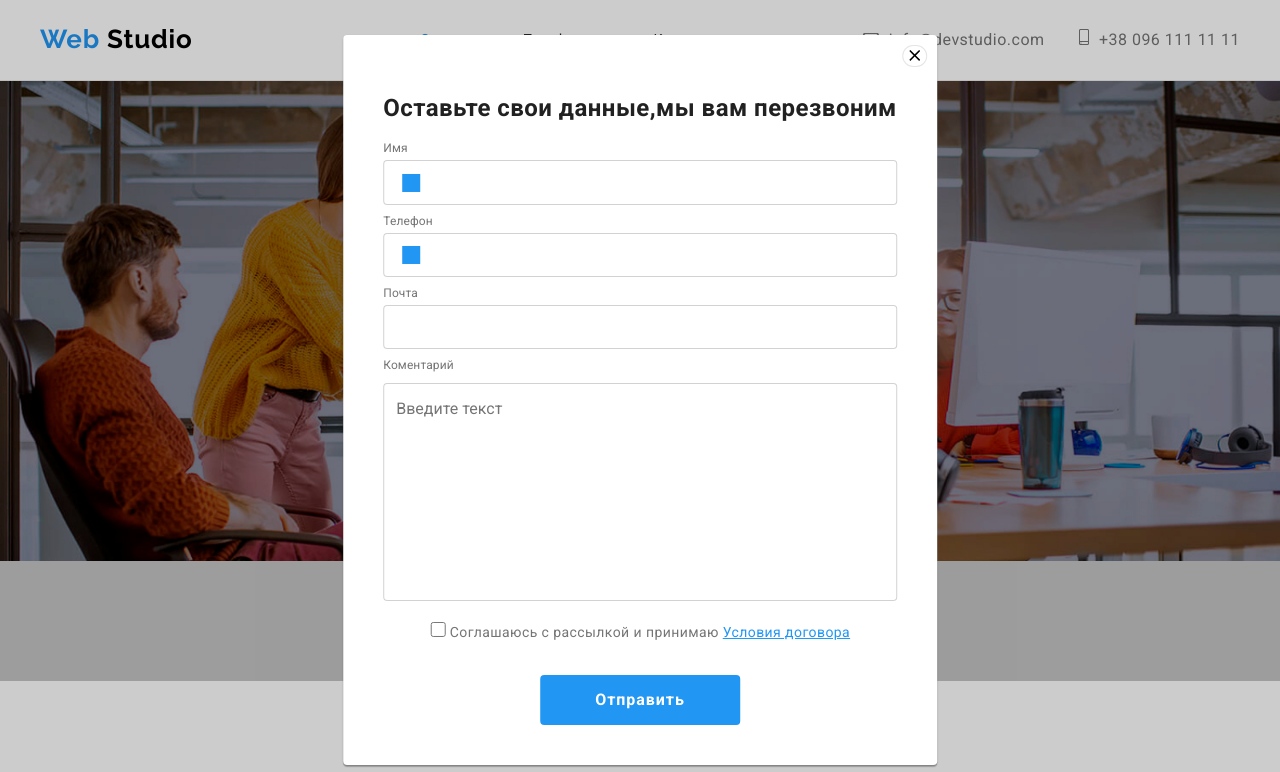
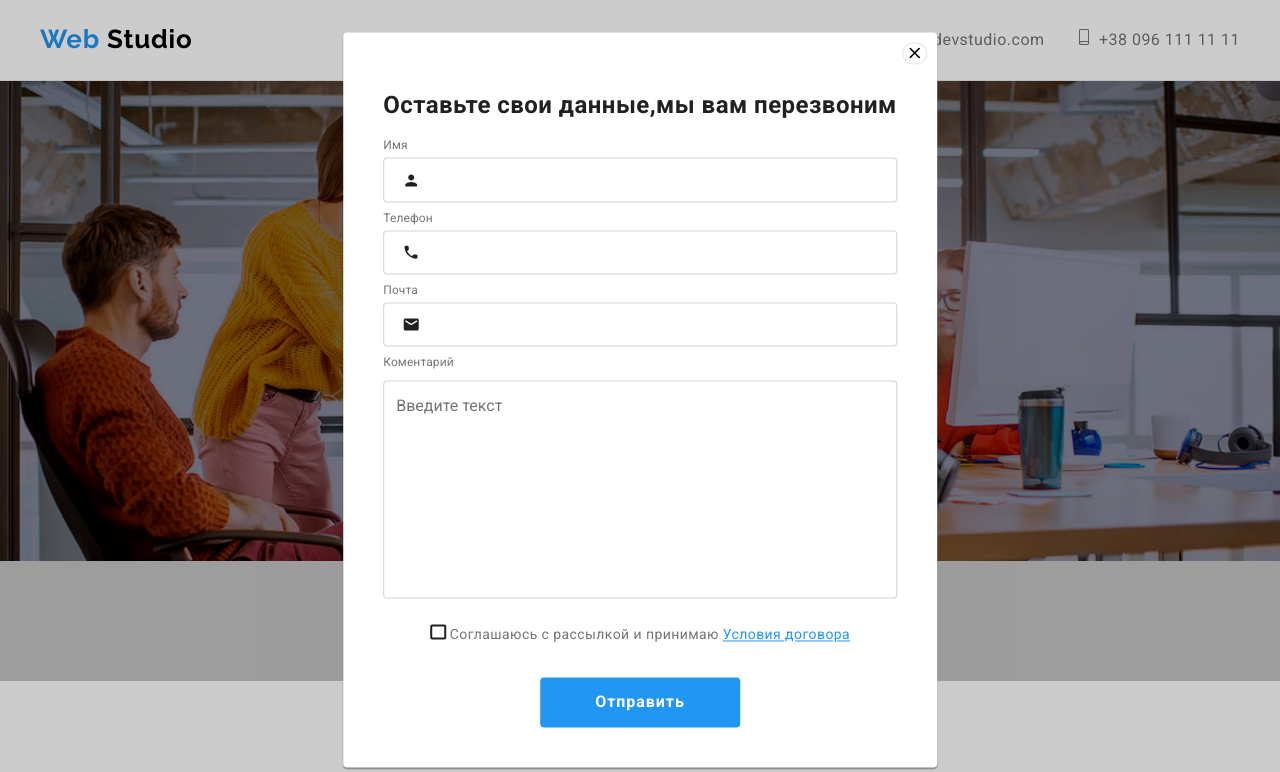
Before and after one commit to VigovsiyRuslan/goit-markup-hw-06, a plain HTML site: page index.html in a window 1280 px wide. Both pictures are taken after a click on the button "Заказать услугу". Shown: the top 772 px of the page. Drawn offline with nearby package versions, Linux system fonts and the light colour scheme.

Commit message:
Домашка на проверку

```diff
--- a/css/style.css
+++ b/css/style.css
@@ -398,11 +398,13 @@ li {
 
   padding-top: 10px;
   padding-bottom: 10px;
-  display: inline-block;
+  display: inline-flex;
+  flex-wrap: nowrap;
   min-width: 200px;
   height: 50px;
   align-items: center;
   text-align: center;
+  justify-content: center;
   border: 0;
   border-radius: 4px;
   cursor: pointer;
@@ -498,8 +500,6 @@ li {
 
 .footer-container {
   display: flex;
-  justify-content: space-between;
-  align-items: center;
   padding-top: 60px;
   padding-bottom: 60px;
 }
@@ -525,10 +525,20 @@ li {
 }
 
 .footer-box {
+  position: relative;
   display: flex;
-  justify-content: space-between;
-  align-items: center;
+
   width: 570px;
+}
+
+.subscribe {
+  margin-right: 10px;
+}
+
+.footer-btn {
+  position: absolute;
+  right: 0px;
+  bottom: 55px;
 }
 
 .textarea-footer {
@@ -539,6 +549,7 @@ li {
   border-radius: 4px;
   background-color: #2f303a;
   color: #c4c4c4;
+  margin-top: 15px;
 }
 
 .google-link {
@@ -799,6 +810,7 @@ img {
 }
 
 textarea {
+  cursor: pointer;
   resize: none;
   width: auto;
   outline: 0;
@@ -827,29 +839,33 @@ textarea:focus {
 }
 
 .name-svg {
+  width: 18px;
+  height: 18px;
   display: inline-block;
   position: absolute;
   top: 50%;
   left: 19px;
   fill: #212121;
-  background-color: #2196f3;
+  transition: fill 250ms cubic-bezier(0.4, 0, 0.2, 1);
+}
+
+.form-input:focus + .name-svg {
+  fill: #2196f3;
 }
 
 .form-input {
+  cursor: pointer;
   outline: 0;
   margin: 0;
-  padding: 12px 11px;
+  padding: 12px 40px;
   border: 1px solid rgba(33, 33, 33, 0.2);
   border-radius: 4px;
   text-align: left;
+  transition: 250ms cubic-bezier(0.4, 0, 0.2, 1);
 }
 
 .form-input:focus {
   border: 1px solid var(--accent-color);
-}
-
-.form-input:focus + .name-svg {
-  fill: var(--accent-color);
 }
 
 .form-field label {
@@ -870,6 +886,7 @@ textarea:focus {
   display: flex;
   flex-direction: column;
   text-align: left;
+  margin-bottom: 25px;
 }
 
 .comment-lable {
@@ -899,11 +916,6 @@ textarea:focus {
   margin-bottom: 30px;
 }
 
-.group input[type="checkbox"] {
-  width: 16px;
-  height: 15px;
-}
-
 .agreement-conditions {
   color: var(--accent-color);
 }
@@ -919,3 +931,27 @@ textarea:focus {
 .close-svg:hover {
   fill: var(--accent-color);
 }
+
+.checkbox {
+  -webkit-appearance: none;
+  -moz-appearance: none;
+  appearance: none;
+
+  position: absolute;
+}
+
+.checkbox:checked + .icon-check {
+  border-color: #2196f3;
+  background-color: #2196f3;
+  background-image: url(../images/svg/icon-check.svg);
+  background-size: contain;
+  background-origin: border-box;
+}
+
+.icon-check {
+  display: inline-block;
+  width: 16px;
+  height: 15px;
+  border: 2px solid #212121;
+  border-radius: 2px;
+}
--- a/index.html
+++ b/index.html
@@ -390,21 +390,30 @@
             <h2>Оставьте свои данные,мы вам перезвоним</h2>
             <div class="form-field">
               <label for="name" class="form-lable">Имя</label>
-              <input type="text" class="form-input" name="name" id="name" />
-              <svg class="name-svg" width="18" height="18">
-                <use href="./images/svg/sprite.svg#icon-name"></use>
+              <input
+                type="text"
+                class="form-input"
+                name="name"
+                id="name"
+                placeholder=" "
+              />
+              <svg class="name-svg">
+                <use href="./images/svg/symbol-defs.svg#icon-name"></use>
               </svg>
             </div>
             <div class="form-field">
               <label for="tel" class="form-lable">Телефон</label>
               <input type="tel" class="form-input" name="tel" id="tel" />
-              <svg class="name-svg" width="18" height="18">
-                <use href="./images/svg/sprite.svg#icon-form-telephone"></use>
+              <svg class="name-svg">
+                <use href="./images/svg/symbol-defs.svg#icon-phone-form"></use>
               </svg>
             </div>
             <div class="form-field">
               <label for="mail" class="form-lable">Почта</label>
               <input type="email" class="form-input" name="mail" id="mail" />
+              <svg class="name-svg">
+                <use href="./images/svg/symbol-defs.svg#icon-email-form"></use>
+              </svg>
             </div>
             <div class="comment-box">
               <label class="comment-lable" for="comment">Коментарий</label>
@@ -415,21 +424,19 @@
                 placeholder="Введите текст"
               ></textarea>
             </div>
-            <div role="group" class="group">
-              <input
-                type="checkbox"
-                name="contract"
-                value="contract"
-                id="contract"
-              />
+            <div class="group">
               <label for="contract"
-                >Соглашаюсь с рассылкой и принимаю
-                <a class="agreement-conditions" href=""
-                  >Условия договора</a
-                ></label
-              >
+                ><input
+                  class="checkbox"
+                  type="checkbox"
+                  name="contract"
+                  value="contract"
+                  id="contract"
+                />
+                <span class="icon-check"></span> </label
+              >Соглашаюсь с рассылкой и принимаю
+              <a class="agreement-conditions" href="">Условия договора</a>
             </div>
-
             <button class="button">Отправить</button>
           </form>
           <button class="button-close" data-modal-close>
@@ -508,7 +515,10 @@
               placeholder="E-mail"
             ></textarea>
           </div>
-          <button type="button" class="button">Подписаться</button>
+          <button type="button" class="button footer-btn">
+            <span class="subscribe">Подписаться</span
+            ><img src="./images/svg/airplane.svg" alt="" />
+          </button>
         </div>
       </div>
     </footer>
```
Also changed, not shown: portfolio.html (+14 -2 lines), images/svg/email-form.svg (added), images/svg/form-mail.svg (deleted), images/svg/form-telephone.svg (deleted), images/svg/icon-check.svg (added), images/svg/phone-form.svg (added), images/svg/sprite.svg, images/svg/symbol-defs.svg (added).
